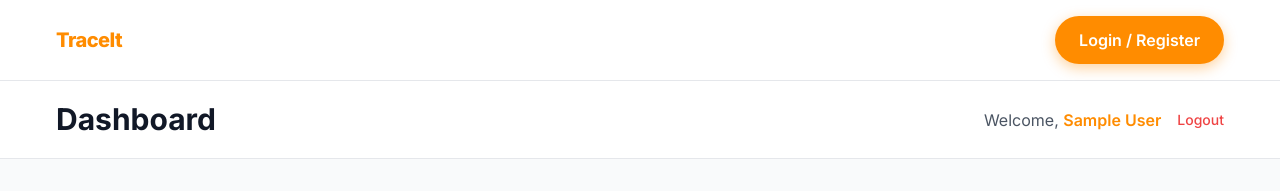
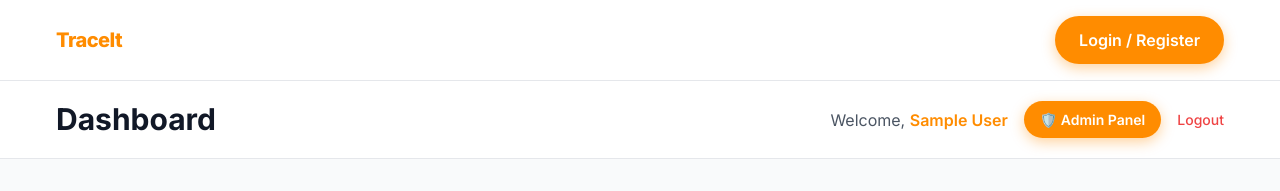
Before and after one commit to lala-tech-nig/gadtrack2.0, a Next.js app: page /dashboard in a window 1280 px wide. Shown: the top 191 px of the page. Built offline with nearby package versions, Linux system fonts and the light colour scheme; no server answers; sample sign-in values are in the browser's storage.

Commit message:
new admin

```diff
--- a/app/dashboard/page.js
+++ b/app/dashboard/page.js
@@ -192,6 +192,15 @@ export default function Dashboard() {
                     <h1 style={{ fontSize: '1.875rem', fontWeight: '700' }}>Dashboard</h1>
                     <div style={{ display: 'flex', alignItems: 'center', gap: '1rem' }}>
                         <span style={{ color: 'var(--text-secondary)' }}>Welcome, <span className="text-primary font-semibold">{user.name}</span></span>
+                        {user.role === 'admin' && (
+                            <button
+                                onClick={() => router.push('/admin')}
+                                className="btn btn-primary"
+                                style={{ fontSize: '0.875rem', padding: '0.5rem 1rem' }}
+                            >
+                                🛡️ Admin Panel
+                            </button>
+                        )}
                         <button onClick={() => { localStorage.clear(); router.push('/auth'); }} style={{ background: 'none', border: 'none', color: 'var(--danger)', fontWeight: '500', fontSize: '0.875rem', cursor: 'pointer' }}>Logout</button>
                     </div>
                 </div>
```
